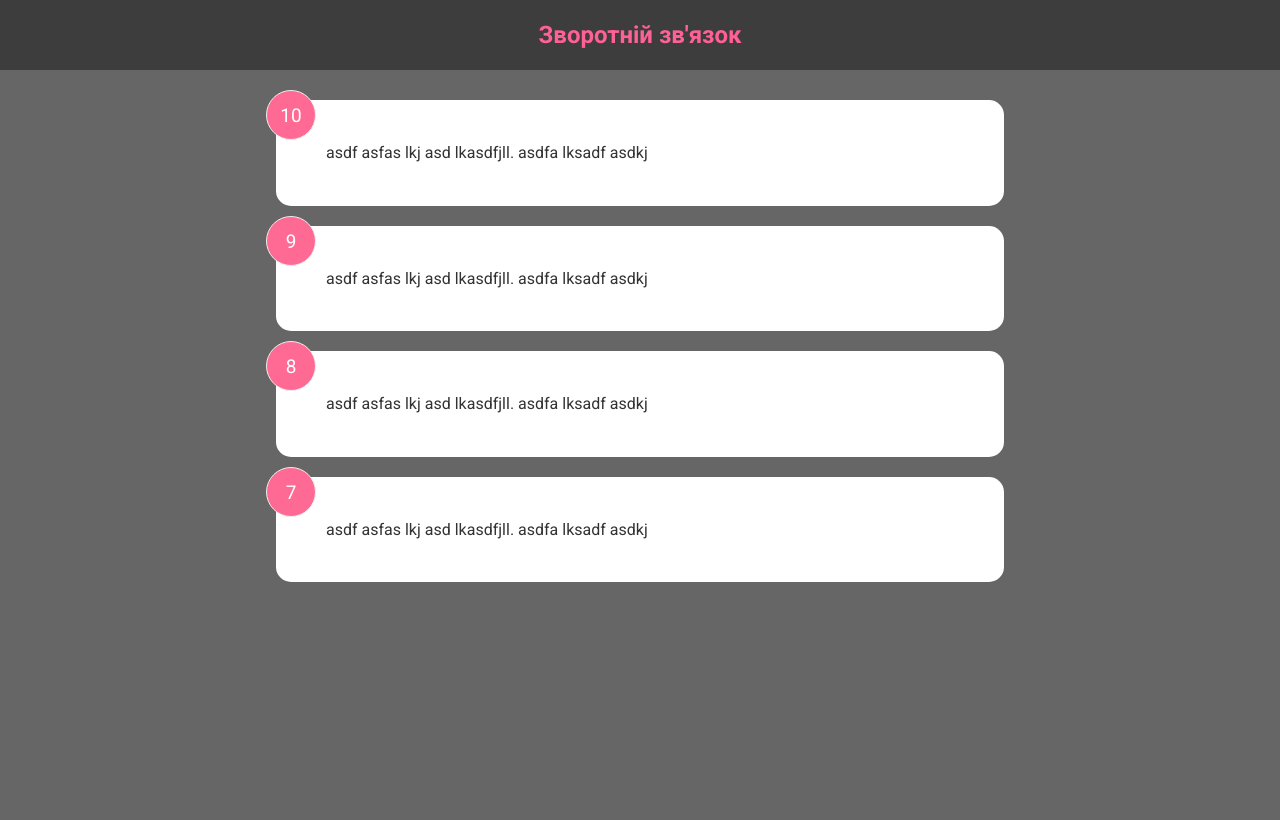
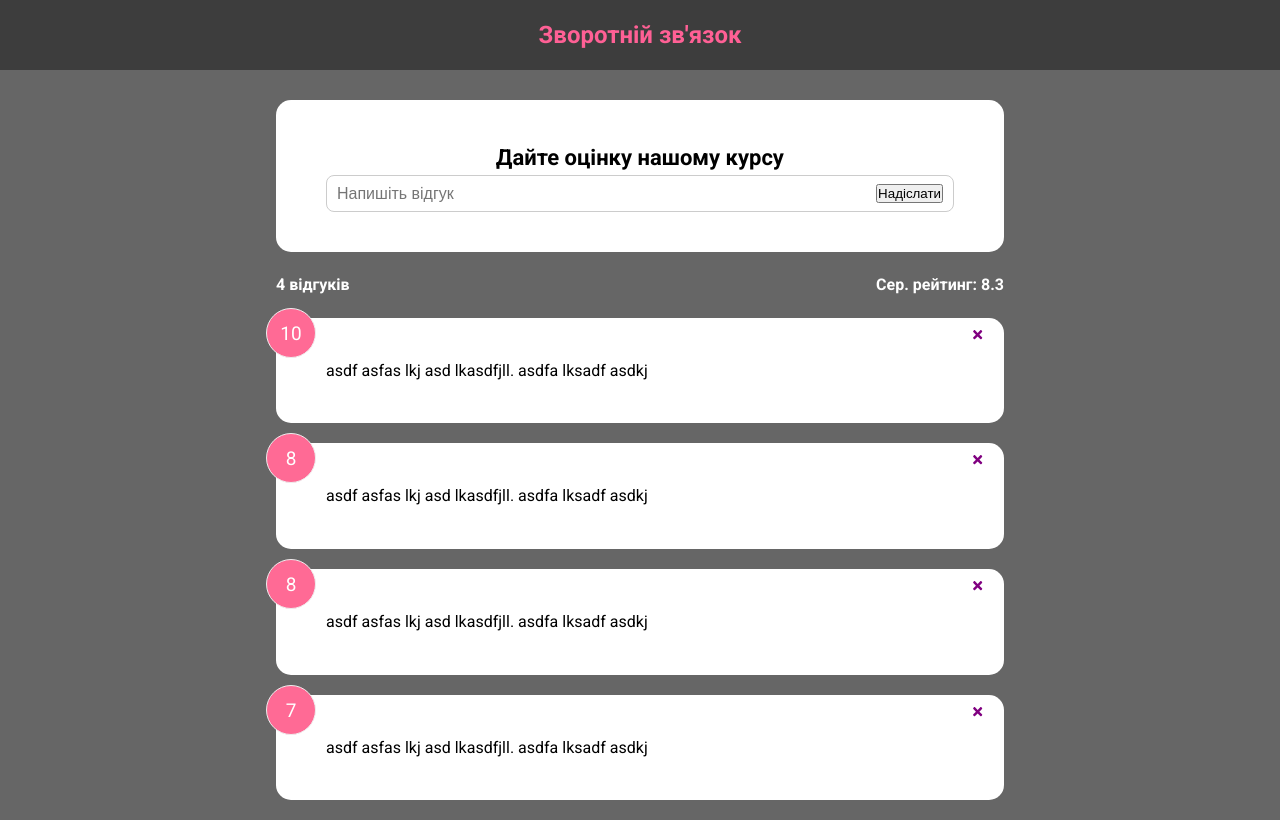
Before and after one commit to web-programming-2022-clg/web-programming, a React (Create React App) app: page / in a window 1280 px wide. Built offline with nearby package versions, Linux system fonts and the light colour scheme.

Commit message:
Лекція 3

```diff
--- a/package.json
+++ b/package.json
@@ -8,6 +8,7 @@
     "@testing-library/user-event": "^13.5.0",
     "react": "^17.0.2",
     "react-dom": "^17.0.2",
+    "react-icons": "^4.3.1",
     "react-scripts": "5.0.0",
     "web-vitals": "^2.1.4"
   },
--- a/src/App.js
+++ b/src/App.js
@@ -3,14 +3,25 @@
 import FeedbackItem from "./components/FeedbackItem";
 import FeedbackData from "./data/FeedbackData";
 import FeedbackList from "./components/FeedbackList";
+import FeedbackStats from "./components/FeedbackStats";
+import FeedbackForm from "./components/FeedbackForm";
+
 
 function App(){
   const [feedback, setFeedback] = useState(FeedbackData)
+  const deleteFeedback = (id) => {
+    if(window.confirm('Ви впевнені, що хочете видалити цей важливий відгук??')
+    ){
+      setFeedback(feedback.filter(msg => msg.id !== id))
+    }
 
+  }
     return <>
       <Header />
   <div className="container">
-    <FeedbackList feedback={feedback} />
+    <FeedbackForm />
+    <FeedbackStats feedback={feedback} />
+    <FeedbackList feedback={feedback} handleDelete={deleteFeedback} />
 
   </div>
   </>
--- /dev/null
+++ b/src/components/FeedbackForm.js
@@ -0,0 +1,23 @@
+import React, {useState} from 'react';
+import Card from "./shared/Card";
+
+const FeedbackForm = () => {
+    const [text, setText] = useState('')
+    const handleTextChange = (e) => {
+        setText(e.target.value)
+    }
+    return (
+        <Card>
+            <form>
+                <h2>Дайте оцінку нашому курсу</h2>
+                {/* todo - вибір рейтингу*/}
+                <div className="input-group">
+                    <input onChange={handleTextChange} type="text" placeholder='Напишіть відгук'/>
+                    <button type="submit">Надіслати</button>
+                </div>
+            </form>
+        </Card>
+    );
+};
+
+export default FeedbackForm;
--- a/src/components/FeedbackItem.js
+++ b/src/components/FeedbackItem.js
@@ -1,16 +1,27 @@
 import React, {useState} from 'react';
+import PropTypes from "prop-types";
+import Card from "./shared/Card";
+import {FaTimes} from "react-icons/fa";
 
-const FeedbackItem = ({item}) => {
+const FeedbackItem = ({item, handleDelete}) => {
     const [rating, setRating] = useState(7)
     const [text, setText] = useState('це приклад відгуку')
 
     return (
-        <div className={'card'}>
+        <Card>
             <div className="num-display">{item.rating}</div>
+            <button onClick={() => handleDelete(item.id)}
+                className="close"><FaTimes color='purple' /></button>
+
+
             <div className="text-display">{item.text}</div>
 
-        </div>
+        </Card>
     );
 };
 
+FeedbackItem.propTypes = {
+    item: PropTypes.object.isRequired
+}
+
 export default FeedbackItem;
--- a/src/components/FeedbackList.js
+++ b/src/components/FeedbackList.js
@@ -1,7 +1,8 @@
 import React from 'react';
 import FeedbackItem from "./FeedbackItem";
+import PropTypes from "prop-types";
 
-const FeedbackList = ({feedback}) => {
+const FeedbackList = ({feedback, handleDelete}) => {
     console.log(feedback)
     if(!feedback || feedback.length === 0) {
         return <p>Ще немає відгуків</p>
@@ -10,10 +11,18 @@
     return (
         <div className={'feedback-list'}>
             {feedback.map(item =>
-                ( <FeedbackItem key={item.id} item={item} />)
+                ( <FeedbackItem key={item.id} item={item} handleDelete={handleDelete} />)
             )}
         </div>
     );
 };
 
+FeedbackList.propTypes = {
+    feedback: PropTypes.arrayOf({
+        id: PropTypes.number.isRequired,
+        text: PropTypes.string.isRequired,
+        rating: PropTypes.number.isRequired,
+    })
+}
+
 export default FeedbackList;
--- /dev/null
+++ b/src/components/FeedbackStats.js
@@ -0,0 +1,22 @@
+import React from 'react';
+import PropTypes from "prop-types";
+
+const FeedbackStats = ({feedback}) => {
+    let average = feedback.reduce((sum, cur) => {
+        return sum + cur.rating
+    }, 0)/feedback.length
+
+    average = average.toFixed(1).replace(/[.,]0$/, '')
+    return (
+        <div className='feedback-stats'>
+           <h4>{feedback.length} відгуків</h4>
+            <h4>Сер. рейтинг: {isNaN(average) ? 0 : average}</h4>
+        </div>
+    );
+};
+
+FeedbackStats.propTypes = {
+    feedback: PropTypes.array.isRequired
+}
+
+export default FeedbackStats;
--- /dev/null
+++ b/src/components/shared/Card.js
@@ -0,0 +1,27 @@
+import React from 'react';
+import PropTypes from "prop-types";
+
+const Card = ({children, reverse}) => {
+    // return (
+    //     <div className={`card ${reverse && 'reverse'}`}>
+    //         {children}
+    //     </div>
+    // );
+
+    return (
+        <div className='card' style={{backgroundColor: reverse ? 'rgba(0,0,0,0.4)': '#fff', color: reverse ? '#fff' : '#000'}}>
+            {children}
+        </div>
+    );
+};
+
+Card.defaultProps = {
+    reverse: false,
+}
+
+Card.propsTypes = {
+    children: PropTypes.node.isRequired,
+    reverse: PropTypes.bool,
+}
+
+export default Card;
--- a/src/data/FeedbackData.js
+++ b/src/data/FeedbackData.js
@@ -5,7 +5,7 @@
             text: 'asdf asfas lkj asd lkasdfjll. ' +
                 'asdfa lksadf asdkj ' },
         {id:2,
-            rating: 9,
+            rating: 8,
             text: 'asdf asfas lkj asd lkasdfjll. ' +
                 'asdfa lksadf asdkj ' },
         {id:3,
```
Also changed, not shown: 1 other file (tests, documents, lock files or other folders).
